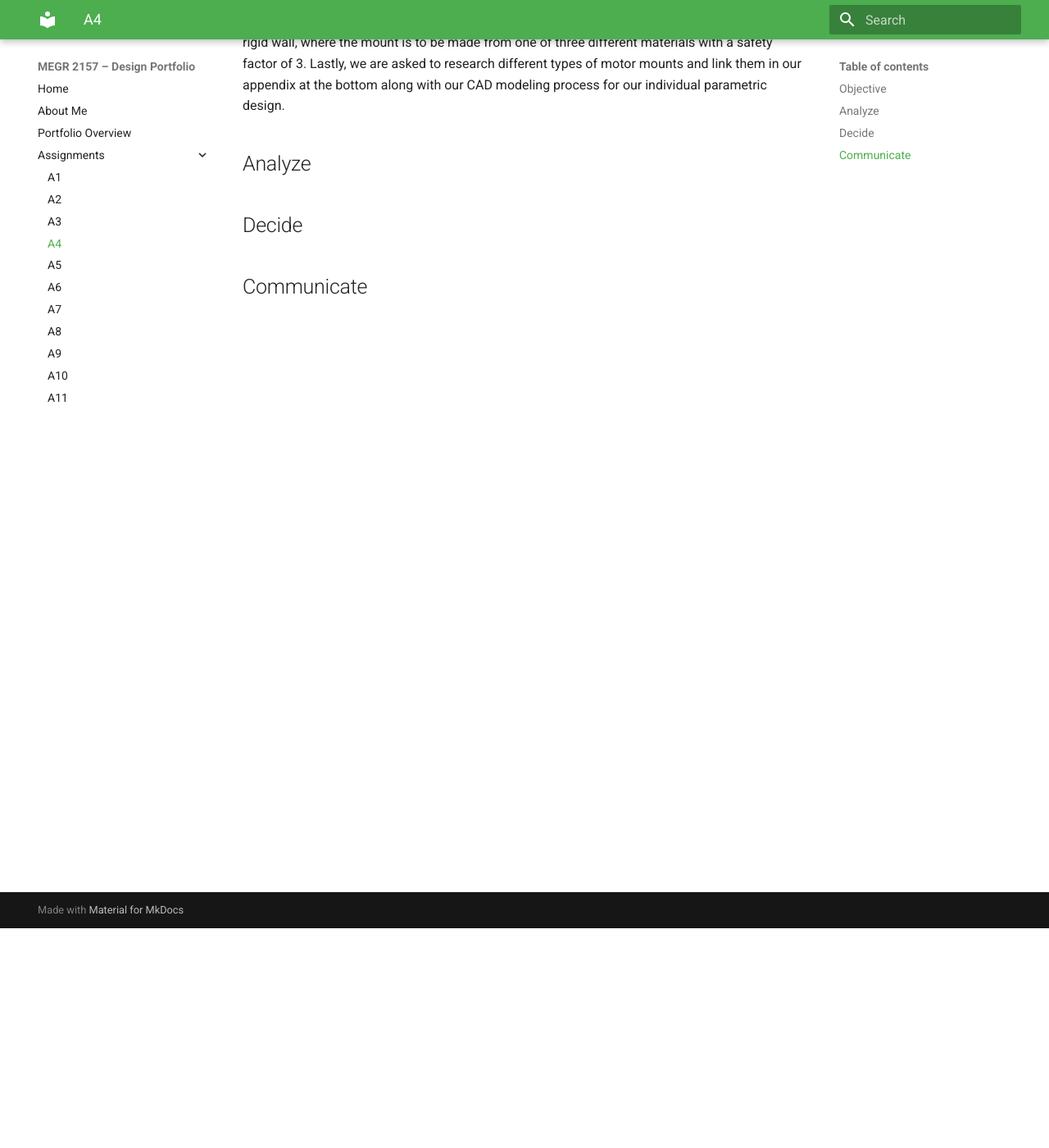
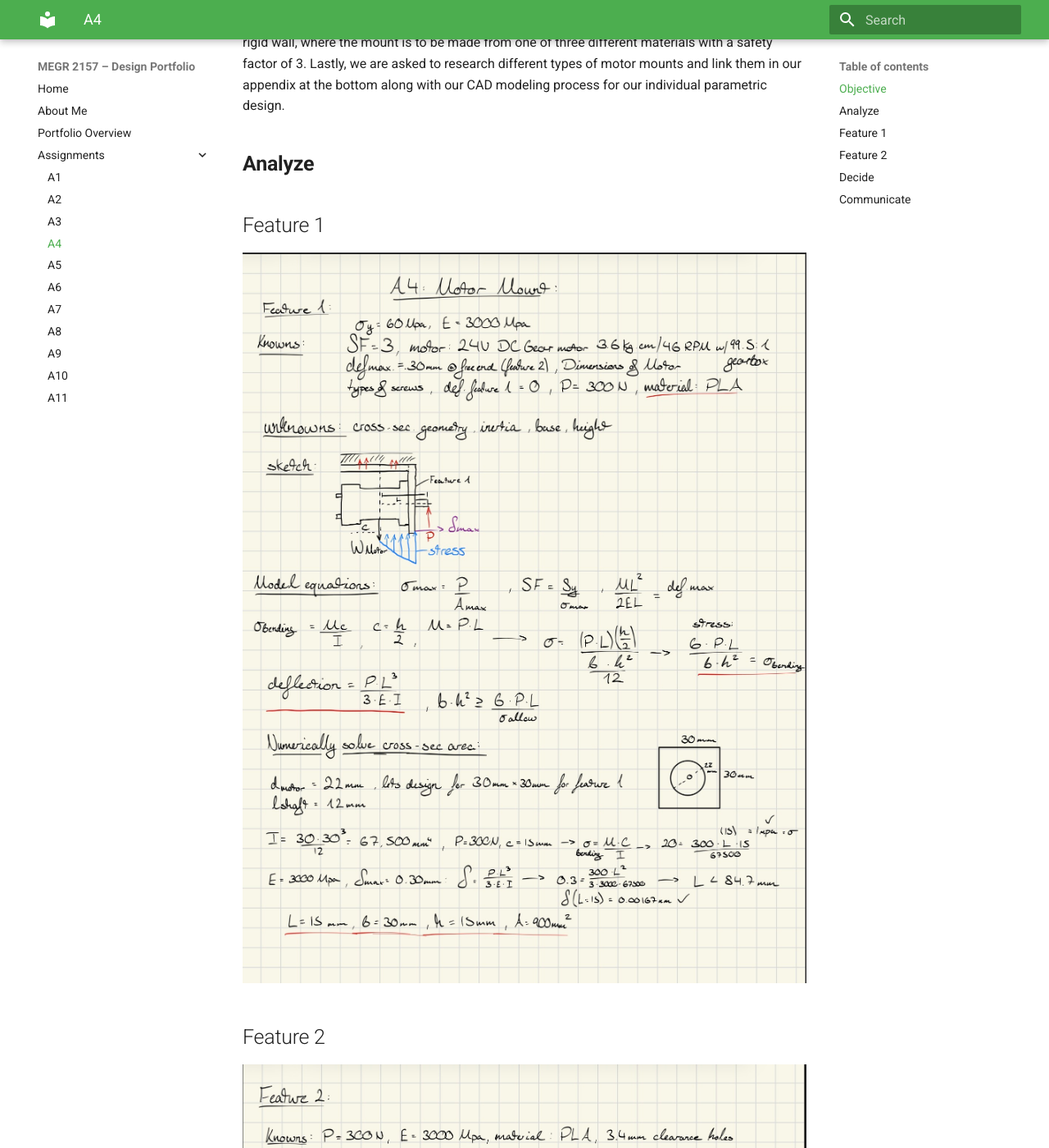
Before and after one commit to jhatch24/megr2156-portfolio, an MkDocs documentation site: the page built from docs/assignments/A04/index.md, in a window 1280 px wide and 1400 px high, scrolled down 268 px. Shown: the whole window at 82% size. Built offline with MkDocs 1.6.1 and Material for MkDocs 9.7.7, drawn with Linux system fonts in a browser that asks for light colours.

Commit message:
Format headings and add feature images in index.md

```diff
--- a/docs/assignments/A04/index.md
+++ b/docs/assignments/A04/index.md
@@ -1,12 +1,17 @@
 # A4 – Motor Mount
 
-## Objective
+## **Objective**
 The objective of this assignment was for us obtain working knowledge by designing a motor mount where we will solve for stress and deflection with beam calculations. We are asked to use Brushed 24V DC Gear Motor 3.6Kg.cm/46RPM w/ 99.5:1 Planetary Gearbox which attaches to a rigid wall, where the mount is to be made from one of three different materials with a safety factor of 3. Lastly, we are asked to research different types of motor mounts and link them in our appendix at the bottom along with our CAD modeling process for our individual parametric design.
 
-## Analyze
+## **Analyze**
+## Feature 1
+![Feature1](IMG_0209.jpeg)
+
+## Feature 2
+![Feature2](IMG_0210.jpeg)
 
 
-## Decide
+## **Decide**
 
 
-## Communicate
+## **Communicate**
```
